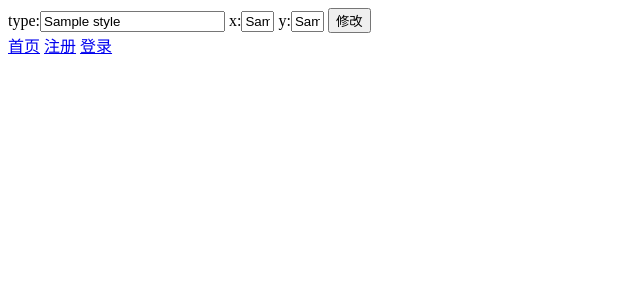
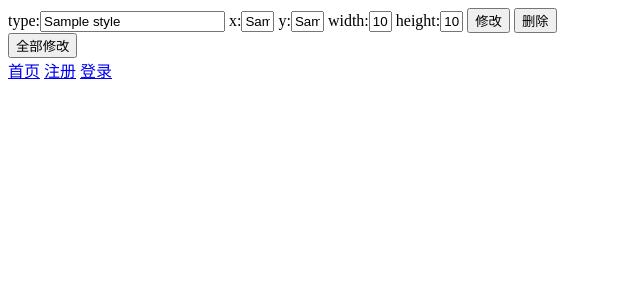
Before and after one commit to resph0ina/ihomepage, a Flask app: template src/app/templates/setting.html in a window 1280 px wide. Shown: the top 300 px of the page, without its empty margins (0-640 px from the left). Run offline with Flask 2, Linux system fonts and the light colour scheme; the template is opened without the code that fills it: most values are stand-ins (such as "Sample title", 1, 10 or a date in 2020).

Commit message:
setting 2

```diff
--- a/src/app/templates/setting.html
+++ b/src/app/templates/setting.html
@@ -5,15 +5,19 @@
 </head>
 
 <body>
+<form action="" method="POST">
+{% for block in blocks %}
 
-{% for block in blocks %}
-<form action="" method="POST">
-	type:<input type="text" value="{{block.style}}" name="style" autocomplete="off"/>
-	x:<input type="text" value="{{block.position.x}}" name="x" style="width:25px" autocomplete="off"/>
-	y:<input type="text" value="{{block.position.y}}" name="y" style="width:25px" autocomplete="off"/>
-	<input type="submit" value="修改" name="submit" autocomplete="off">
+	type:<input type="text" value="{{block.style}}" name="style{{block.uid}}" autocomplete="off"/>
+	x:<input type="text" value="{{block.position.x}}" name="x{{block.uid}}" style="width:25px" autocomplete="off"/>
+	y:<input type="text" value="{{block.position.y}}" name="y{{block.uid}}" style="width:25px" autocomplete="off"/>
+	width:<input type="text" value="{{block.width}}" name="width{{block.uid}}" style="width:15px" autocomplete="off"/>
+	height:<input type="text" value="{{block.height}}" name="height{{block.uid}}" style="width:15px" autocomplete="off"/>
+	<input type="submit" value="修改" name="change{{block.uid}}" autocomplete="off">
+	<input type="submit" value="删除" name="delete{{block.uid}}" autocomplete="off"><br>
+{% endfor %}
+<input type="submit" value="全部修改" name="change" autocomplete="off">
 </form>
-{% endfor %}
 
 <a href=/>首页</a>
 {% if session.has_key('username') %}
```
Also changed, not shown: src/app/views.py (+19 -3 lines).
